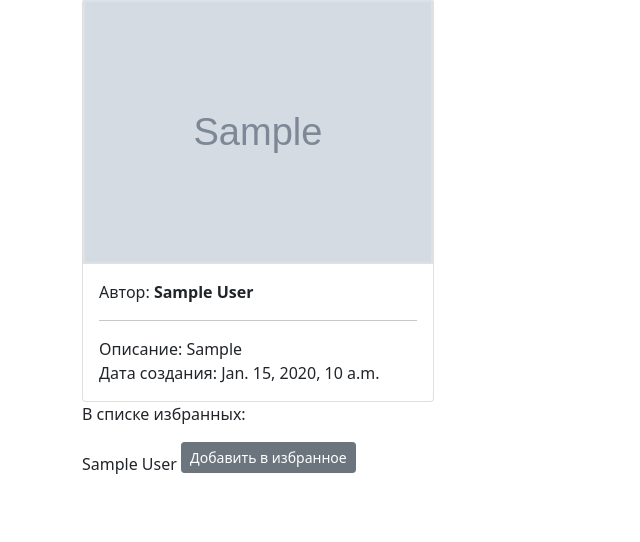
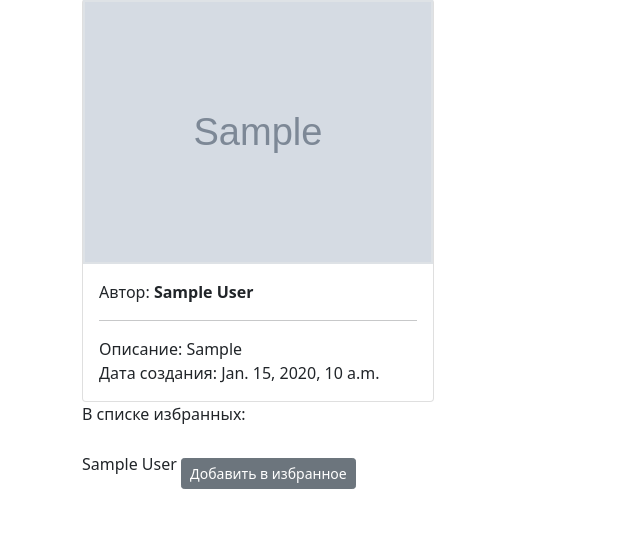
Before and after one commit to Nadezhda2205/kontrol_9_python_7_Khovrich_Nadezhda, a Django app: page /photo/1/ in a window 1280 px wide. Shown: the part 113-655 px from the top of the page, without its empty margins (0-640 px from the left). Run offline with Django 4.2, Linux system fonts and the light colour scheme; tables that the repository leaves empty hold one stand-in row (values such as "Sample post"); grey boxes marked "Sample" are stand-in pictures; parts of the project's set-up code (start-up, migrations or seed data) failed here and were passed over.

Commit message:
Корректировка

```diff
--- a/gallery/views.py
+++ b/gallery/views.py
@@ -1,7 +1,6 @@
 from django.shortcuts import render
 from django.urls import reverse, reverse_lazy
 from django.contrib.auth.mixins import LoginRequiredMixin
-from django.contrib.auth.mixins import UserPassesTestMixin
 from django.views.generic import ListView, DetailView, CreateView, UpdateView, DeleteView
 
 from gallery.models import Photo
--- a/templates/accounts/account_detail.html
+++ b/templates/accounts/account_detail.html
@@ -8,6 +8,7 @@
 
 {% block content %}
     Редактировать:<a href="{% url 'account_update' account.username %}">{{ account.username }}</a><br>
+
 Автор:{{ account.name }}<br>
 Логин:{{ account.username }}<br>
 Телефон:{{ account.phone }} <br>
--- a/templates/gallery/photo_detail.html
+++ b/templates/gallery/photo_detail.html
@@ -37,16 +37,16 @@
     {% if photo.author == user %}
         <form method="POST" action="{% url 'photo_delete' photo.pk %}">
             {% csrf_token %}
-            <a href="{% url 'photo_update' photo.pk %}" class="btn btn-secondary btn-sm  " role="button">Редактировать</a>
+            <a href="{% url 'photo_update' photo.pk %}" class="btn btn-secondary btn-sm " role="button">Редактировать</a>
 
             <input class="btn btn-secondary btn-sm " type="submit" value="удалить">
         </form>
     {% endif %}
 
     {% if photo in user.favourited_photos.all %}
-        <a href="#" class="from-fav btn btn-secondary btn-sm mb-3" id="{{photo.pk}}">Удалить из избранного</a>
+        <a href="#" class="from-fav btn btn-secondary btn-sm mt-3" id="{{photo.pk}}">Удалить из избранного</a>
     {% else %}
-        <a href="#" class="to-fav btn btn-secondary btn-sm mb-3" id="{{photo.pk}}">Добавить в избранное</a><br>
+        <a href="#" class="to-fav btn btn-secondary btn-sm mt-3" id="{{photo.pk}}">Добавить в избранное</a><br>
     {%endif%}
 
 
```
